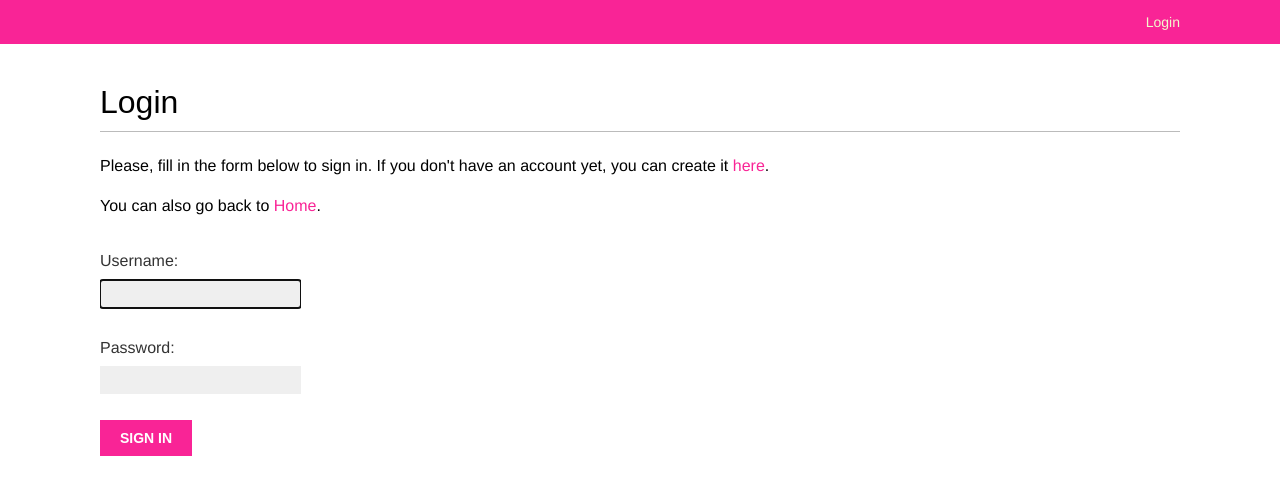
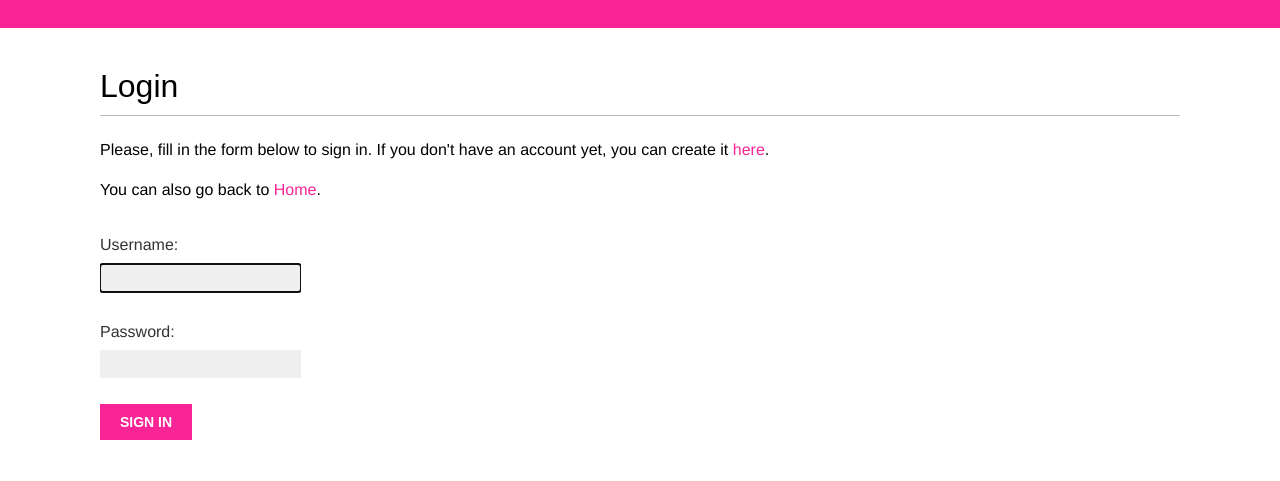
Before and after one commit to Loreinere/source-Finder, a Django app: page /account/login/ in a window 1280 px wide. Shown: the top 481 px of the page. Run offline with Django 3.2, Linux system fonts and the light colour scheme; parts of the project's set-up code (start-up, migrations or seed data) failed here and were passed over; some web fonts are replaced.

Commit message:
Add files via upload

```diff
--- a/account/templates/base.html
+++ b/account/templates/base.html
@@ -29,7 +29,6 @@
                 Hello, {{ request.user.first_name }}!
                 <a href={% url 'logout' %}>Logout</a>
             {% else %}
-                <a href={% url 'login' %}>Login</a>
             {% endif %}
         </span>
     </div>
```
